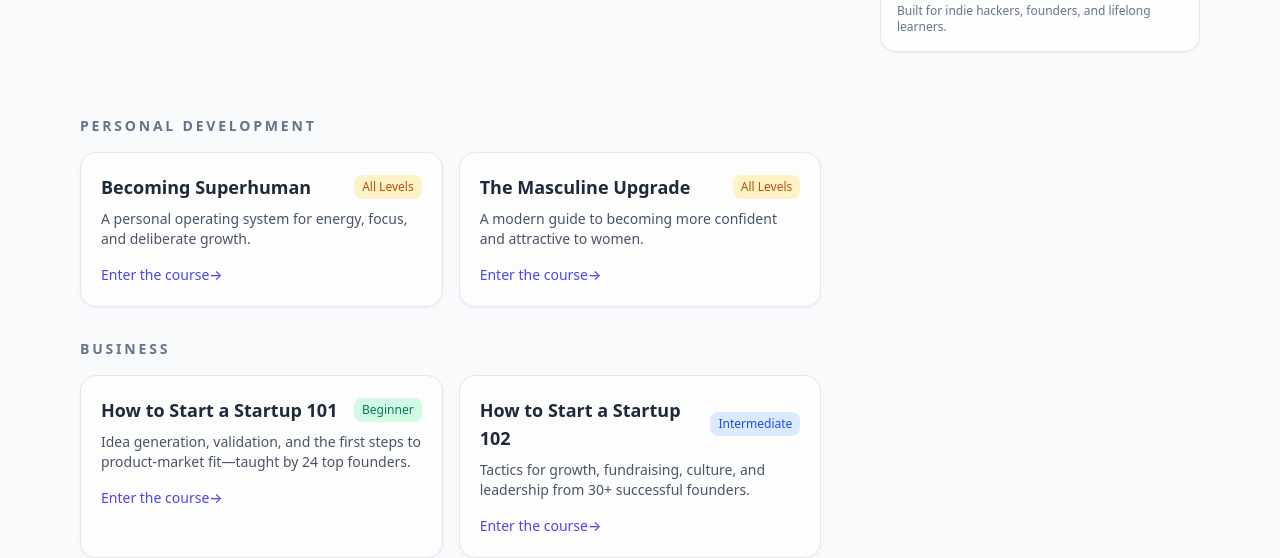
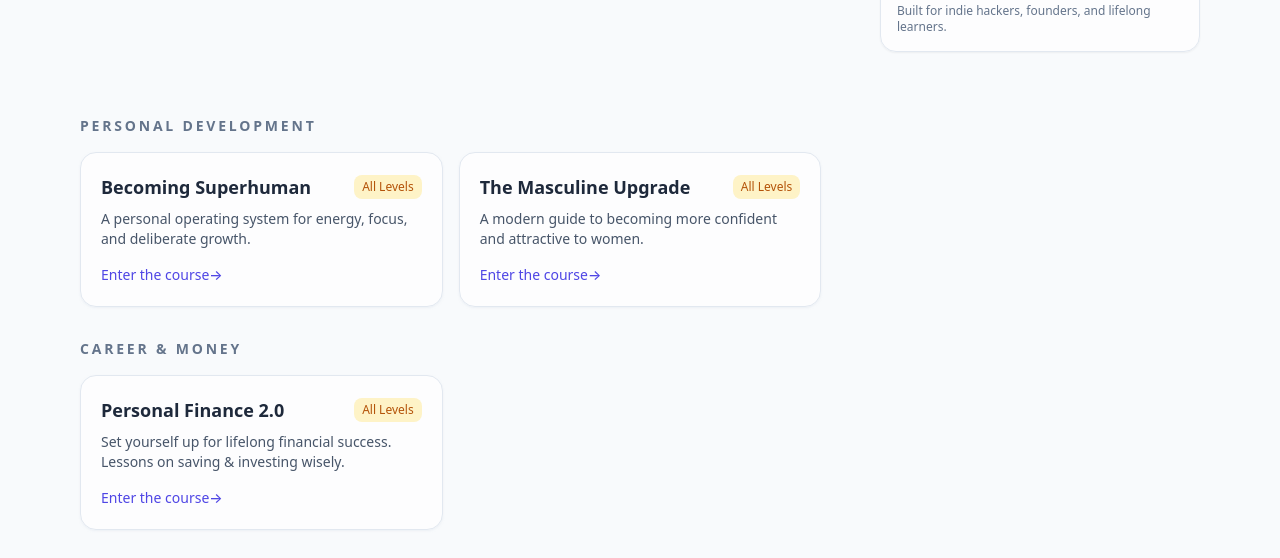
Before and after one commit to longerpathmedia/opencademy, a plain HTML site: page index.html in a window 1280 px wide. Shown: the part 250-808 px from the top of the page. Drawn offline with nearby package versions, Linux system fonts and the light colour scheme.

Commit message:
Update index.html

```diff
--- a/index.html
+++ b/index.html
@@ -97,8 +97,37 @@
               <span aria-hidden="true">→</span>
             </div>
           </a>
+        </div>
+      </div>
 
+      <div>
+        <h2 class="text-sm font-semibold uppercase tracking-[0.2em] text-slate-500">Career & Money</h2>
+        <div class="mt-4 grid gap-4 sm:grid-cols-2 lg:grid-cols-3">
+          <a href="courses/career-money/personal-finance/index.html" class="group rounded-2xl border border-slate-200 dark:border-slate-700 bg-white/70 dark:bg-slate-800/60 p-5 shadow-sm hover:shadow-md transition shadow-slate-200/50">
+            <div class="flex items-center justify-between">
+              <h3 class="text-lg font-semibold">Personal Finance 2.0</h3>
+              <span class="text-xs px-2 py-1 rounded-lg bg-amber-100 text-amber-700 dark:bg-amber-500/20 dark:text-amber-200">All Levels</span>
+            </div>
+            <p class="mt-2 text-sm text-slate-600 dark:text-slate-300">Set yourself up for lifelong financial success. Lessons on saving & investing wisely.</p>
+            <div class="mt-4 inline-flex items-center text-sm font-medium text-indigo-600 dark:text-indigo-300 group-hover:gap-2 transition-all">
+              Enter the course
+              <span aria-hidden="true">→</span>
+            </div>
+          </a>
+          <!--
 
+        <a href="courses/personal-development/masculine-upgrade/index.html" class="group rounded-2xl border border-slate-200 dark:border-slate-700 bg-white/70 dark:bg-slate-800/60 p-5 shadow-sm hover:shadow-md transition shadow-slate-200/50">
+          <div class="flex items-center justify-between">
+            <h3 class="text-lg font-semibold">Corporate Success Blueprint</h3>
+            <span class="text-xs px-2 py-1 rounded-lg bg-amber-100 text-amber-700 dark:bg-amber-500/20 dark:text-amber-200">All Levels</span>
+          </div>
+          <p class="mt-2 text-sm text-slate-600 dark:text-slate-300">A modern guide to becoming more confident and attractive to women.</p>
+          <div class="mt-4 inline-flex items-center text-sm font-medium text-indigo-600 dark:text-indigo-300 group-hover:gap-2 transition-all">
+            Enter the course
+            <span aria-hidden="true">→</span>
+          </div>
+        </a>
+           -->
         </div>
       </div>
 
```
